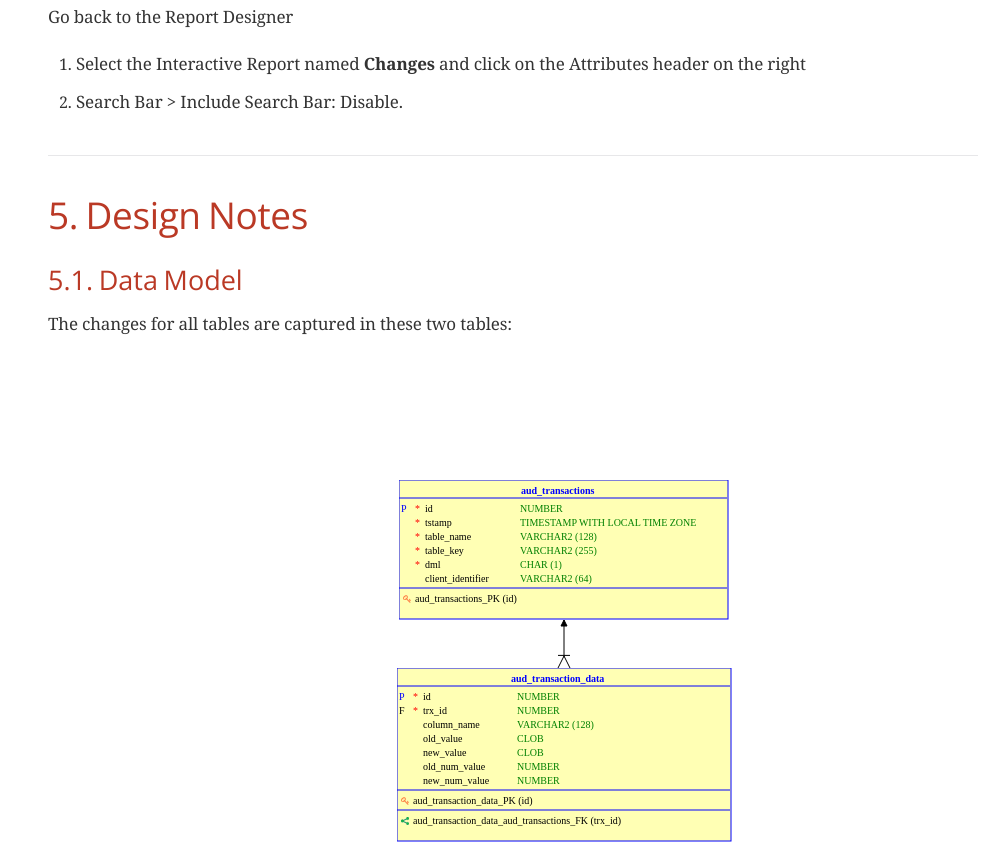
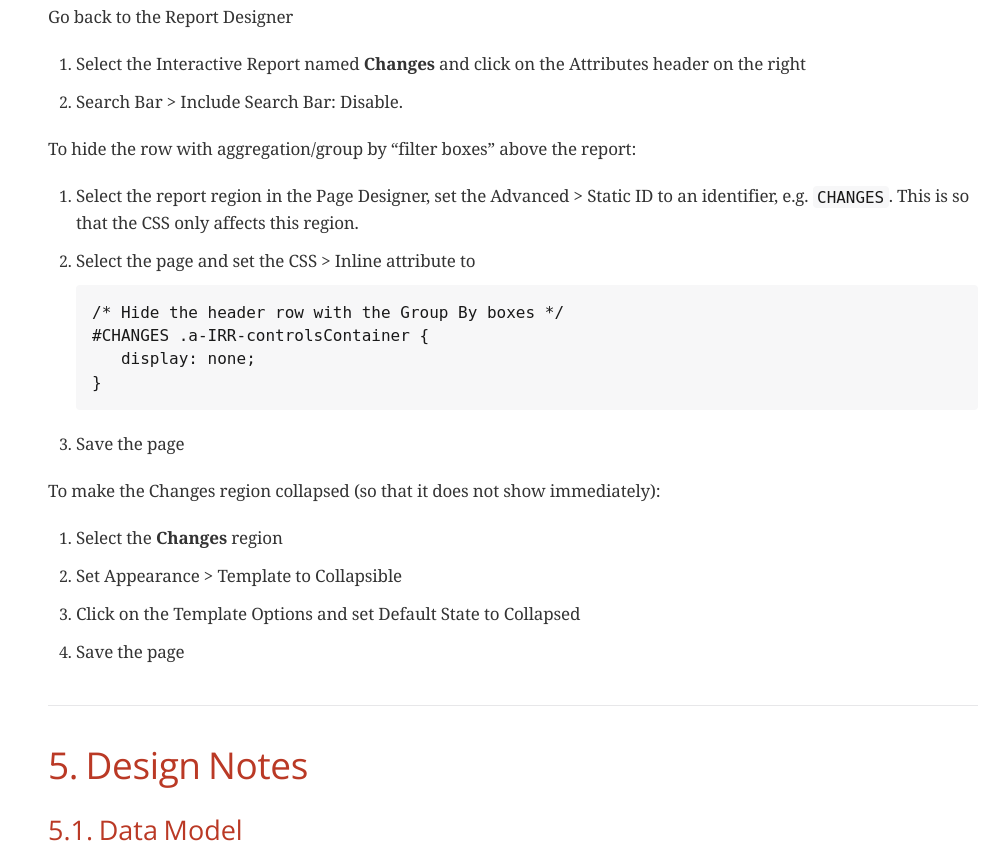
Before and after one commit to ellipticview/Oracle-DML-audit-trail, a plain HTML site: page index.html in a window 1280 px wide. Shown: the part 9448-10298 px from the top of the page, without its empty margins (287-1280 px from the left). Drawn offline with nearby package versions, Linux system fonts and the light colour scheme; a web font is replaced by a local one.

Commit message:
deploy: ecf26027540e68f44359e77067e4740e197fffbf

```diff
--- a/index.html
+++ b/index.html
@@ -955,6 +955,49 @@ order by 1</pre>
 </li>
 </ol>
 </div>
+<div class="paragraph">
+<p>To hide the row with aggregation/group by “filter boxes” above the report:</p>
+</div>
+<div class="olist arabic">
+<ol class="arabic">
+<li>
+<p>Select the report region in the Page Designer, set the Advanced &gt; Static ID to an identifier, e.g. <code>CHANGES</code>. This is so that the CSS only affects this region.</p>
+</li>
+<li>
+<p>Select the page and set the CSS &gt; Inline attribute to</p>
+<div class="listingblock">
+<div class="content">
+<pre>/* Hide the header row with the Group By boxes */
+#CHANGES .a-IRR-controlsContainer {
+   display: none;
+}</pre>
+</div>
+</div>
+</li>
+<li>
+<p>Save the page</p>
+</li>
+</ol>
+</div>
+<div class="paragraph">
+<p>To make the Changes region collapsed (so that it does not show immediately):</p>
+</div>
+<div class="olist arabic">
+<ol class="arabic">
+<li>
+<p>Select the <strong>Changes</strong> region</p>
+</li>
+<li>
+<p>Set Appearance &gt; Template to Collapsible</p>
+</li>
+<li>
+<p>Click on the Template Options and set Default State to Collapsed</p>
+</li>
+<li>
+<p>Save the page</p>
+</li>
+</ol>
+</div>
 </div>
 </div>
 </div>
@@ -1003,7 +1046,7 @@ order by 1</pre>
 <div class="sect3">
 <h4 id="_interactive_report_or_interactive_grid">5.1.4. Interactive Report or Interactive Grid</h4>
 <div class="paragraph">
-<p>The Interactive Grid has several drawbacks compared to an INteractive Report:</p>
+<p>The Interactive Grid has several drawbacks compared to an Interactive Report:</p>
 </div>
 <div class="ulist">
 <ul>
@@ -1098,7 +1141,7 @@ order by 1</pre>
 </div>
 <div id="footer">
 <div id="footer-text">
-Last updated 2022-01-17 14:57:50 UTC
+Last updated 2022-01-18 05:06:02 UTC
 </div>
 </div>
 </body>
```
